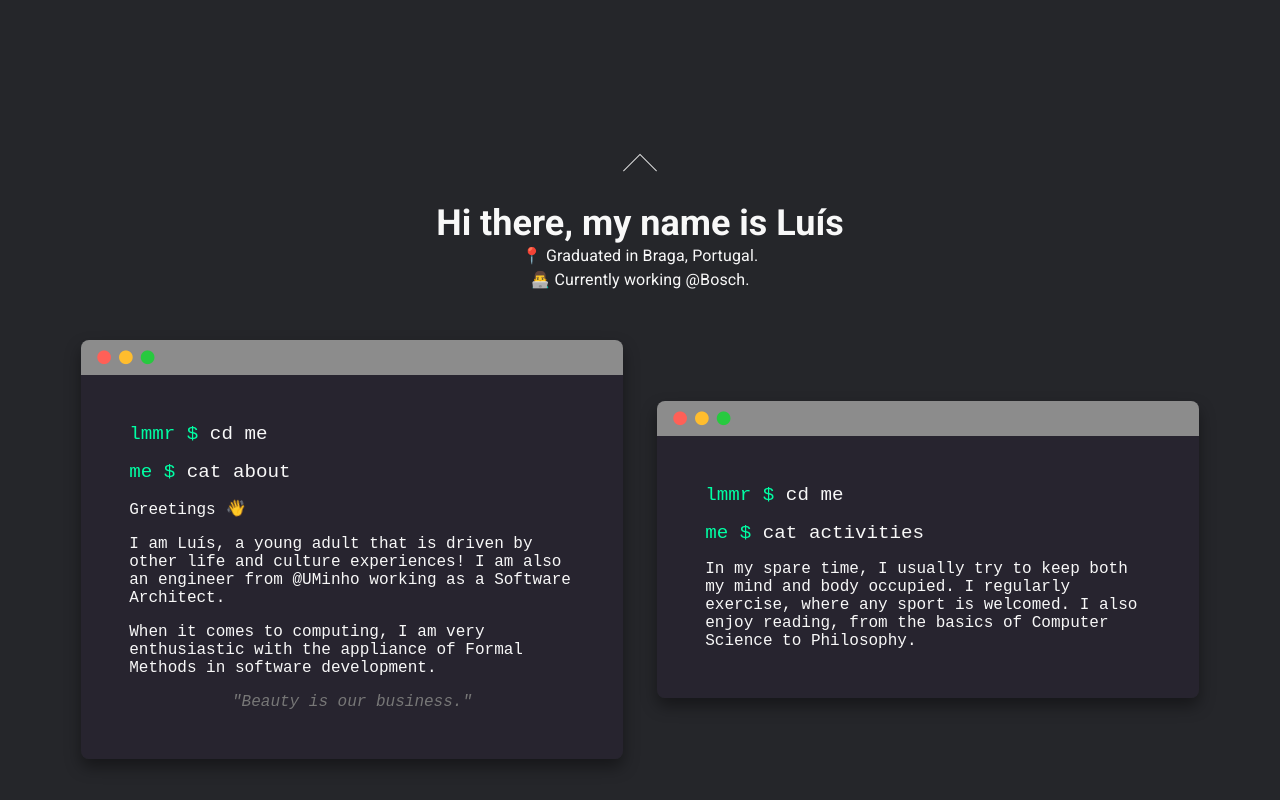
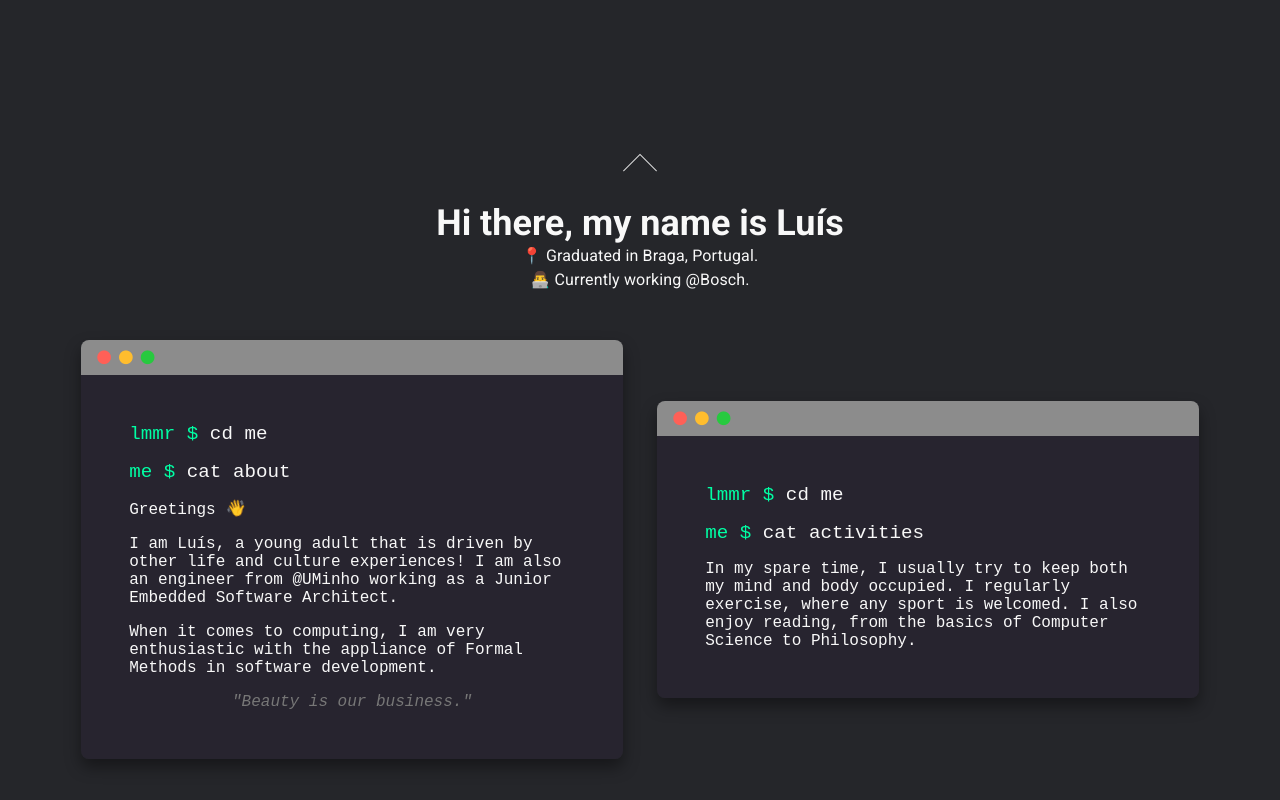
Before and after one commit to ilmmr/ilmmr.github.io, a React (Create React App) app: page / in a window 1280 px wide. Shown: the part 800-1600 px from the top of the page. Built offline with nearby package versions, Linux system fonts and the light colour scheme; the HTML template or start-up script is replaced by a standard one.

Commit message:
Update Info.js

```diff
--- a/src/components/Info.js
+++ b/src/components/Info.js
@@ -48,7 +48,7 @@ export const info = {
     intro: "Hi there, my name is Luís",
     short: "📍 Graduated in Braga, Portugal.",
     short1: "👨‍💻 Currently working @Bosch.",
-    bio1: "I am also an engineer from @UMinho working as a Software Architect.",
+    bio1: "I am also an engineer from @UMinho working as a Junior Embedded Software Architect.",
     bio2: "When it comes to computing, I am very enthusiastic with the appliance of Formal Methods in software development.",
     bio3: "I am Luís, a young adult that is driven by other life and culture experiences!",
     goal: "My goal is to keep extending my knowledge in Computer Science, especially in the study realm of AI and Formal Methods.",
```
